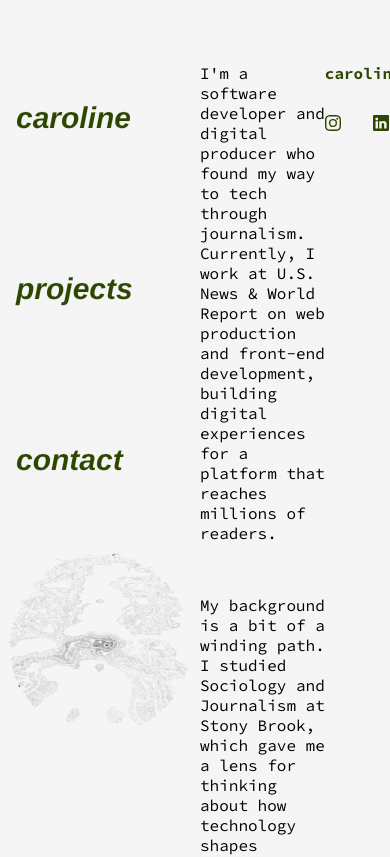
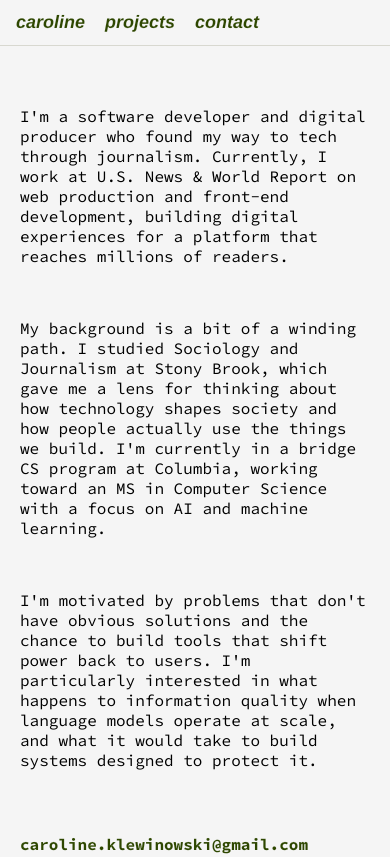
Before and after one commit to carolinekle/portfolio, a React (Vite) app: page /contact in a window 390 px wide. Shown: the top 857 px of the page. Built offline with nearby package versions, Linux system fonts and the light colour scheme.

Commit message:
new build

```diff
--- a/src/App.css
+++ b/src/App.css
@@ -1,4 +1,3 @@
-
 @import url('https://fonts.googleapis.com/css2?family=Source+Code+Pro:ital,wght@0,200..900;1,200..900&display=swap');
 
 .source-code-pro {
@@ -37,20 +36,12 @@
   height: 100vh;
   width: 100vw;
   background-image:  linear-gradient(to bottom, rgba(255,255,255,0), rgba(0,0,0, 0) 65%),url(../assets/master-crop.gif);
-  background-size: cover; /* or "contain" depending on what you want */
+  background-size: cover;
   background-position: center center;
   background-repeat: no-repeat;
   flex-direction: column;
   justify-content: center;
 }
-
-/* #wrapper{
-  display: flex;
-  flex-direction: column;
-  justify-content: center;
-  width:30rem;
-} */
-
 
 .welcome-section> a, a:link, a:visited{
   color:#2e4700 !important;
@@ -239,17 +230,10 @@ p{
   margin: auto;
 }
 
-@media only screen and (max-width: 600px) {
-  #projects {
-    flex-wrap: nowrap;
-  }
-}
-
 #exerpt{
   height: 85vh;
   display: flex;
   flex-direction: column;
-
 }
 
 li{
@@ -315,7 +299,6 @@ li{
   margin-top:2rem;
 }
 
-
 .sample > p{
   text-align: left;
 }
@@ -324,6 +307,7 @@ li{
   font-weight: bold;
   animation: bounce 1.5s;
 }
+
 .box{
   display: flex;
   justify-content: space-around;
@@ -334,3 +318,165 @@ li{
   -moz-osx-font-smoothing: grayscale;
   text-rendering: optimizeLegibility;
 }
+
+/* ─── MOBILE ─────────────────────────────────────────────── */
+
+@media only screen and (max-width: 768px) {
+
+  /* Root layout: stack nav above content */
+  #root {
+    flex-direction: column;
+  }
+
+  main {
+    width: 100%;
+  }
+
+  /* ── Home page ── */
+
+  .welcome-section {
+    width: 100vw;
+    padding: 1.5rem;
+    justify-content: flex-end;
+    padding-bottom: 3rem;
+    box-sizing: border-box;
+  }
+
+  .welcome-section > h1 {
+    font-size: 32px !important;
+    margin: 0.4rem 0 !important;
+  }
+
+  /* "projects" and "contact" are .right on desktop — reset on mobile */
+  .right {
+    align-self: flex-start;
+    margin-right: 0;
+  }
+
+  /* ── Nav (projects / contact pages) ── */
+
+  .nav {
+    flex-direction: row !important;
+    width: 100% !important;
+    height: auto !important;
+    margin-top: 0;
+    padding: 0.75rem 1rem;
+    position: sticky;
+    top: 0;
+    background-color: whitesmoke;
+    z-index: 100;
+    align-items: center;
+    justify-content: flex-start;
+    gap: 0.25rem;
+    border-bottom: 1px solid #d8d8d0;
+    box-sizing: border-box;
+  }
+
+  .nav > h1 {
+    font-size: 18px;
+    margin: 0 1rem 0 0 !important;
+    margin-top: 0 !important;
+    flex-basis: auto;
+  }
+
+  /* Hide the Ferro sketch on mobile — decorative only */
+  #fun {
+    display: none;
+  }
+
+  /* ── Projects page ── */
+
+  #container {
+    width: 100%;
+    padding: 0 1.25rem;
+    box-sizing: border-box;
+  }
+
+  #projects {
+    flex-direction: column;
+    width: 100%;
+    height: auto;
+    min-height: unset;
+    padding-bottom: 1rem;
+  }
+
+  .web, .editorial {
+    margin-top: 1.5rem;
+    margin-right: 0;
+  }
+
+  /* Hide hover image entirely — no hover on touch */
+  .hovered, .overlay {
+    display: none !important;
+  }
+
+  .bottom {
+    width: 100%;
+    height: auto;
+    min-height: unset;
+    padding: 1rem 0;
+    align-content: flex-start;
+  }
+
+  #exerpt {
+    height: auto;
+    width: 100%;
+  }
+
+  .sample {
+    width: 100%;
+    align-self: flex-start;
+  }
+
+  #sample-assets {
+    width: 100%;
+    align-self: center;
+    margin-top: 1rem;
+    display: flex;
+    flex-direction: column;
+    align-items: center;
+  }
+
+  /* Gallery: wrap images, smaller size, centered */
+  .gallery {
+    flex-wrap: wrap;
+    height: auto;
+    gap: 0.75rem;
+    justify-content: center;
+  }
+
+  .gallery img {
+    width: 140px !important;
+    height: 140px !important;
+  }
+
+  /* Make embedded iframes responsive */
+  .sample-vid {
+    width: 100%;
+  }
+
+  .sample-vid iframe {
+    width: 100% !important;
+    height: auto !important;
+    aspect-ratio: 16 / 9;
+  }
+
+  /* ── Contact page ── */
+
+  .box {
+    flex-direction: column !important;
+    width: 100%;
+    padding: 1.25rem;
+    box-sizing: border-box;
+  }
+
+  .about {
+    width: 100%;
+    margin-top: 1.5rem;
+  }
+
+  .contact {
+    margin-top: 2rem;
+  }
+
+}
--- a/src/components/Intro.jsx
+++ b/src/components/Intro.jsx
@@ -8,18 +8,16 @@ export default function Intro() {
         </p>
         <br />
         <p>
-        My background is a bit of a winding path.
-        I studied Sociology and Journalism at Stony Brook, which gave me a
-        lens for thinking about how technology shapes society and how people
-        actually use the things we build. This fall, I'm starting a master's in
-        Computer Science at Columbia, diving deeper into distributed systems and
-        exploring what a more decentralized web might look like.
+        My background is a bit of a winding path. I studied Sociology and Journalism at Stony Brook, which
+        gave me a lens for thinking about how technology
+        shapes society and how people actually use the things we build. I'm currently in a bridge CS program at
+        Columbia, working toward an MS in Computer Science with a focus on AI and machine learning.
         </p>
         <br />
         <p>
-       I'm motivated by problems that don't have obvious solutions and the chance to build
-        tools that shift power back to users. I'm particularly interested in projects that
-         question how we've structured online spaces and whether we can do better.
+        I'm motivated by problems that don't have obvious solutions and the chance to build tools that
+        shift power back to users. I'm particularly interested in what happens to information quality when
+        language models operate at scale, and what it would take to build systems designed to protect it.
         </p>
       </div>
     );
--- a/src/components/RenderProjects.jsx
+++ b/src/components/RenderProjects.jsx
@@ -11,13 +11,13 @@ const sample = {
         substances in therapeutic settings.
         </p><small>Associate Producer</small>`,
       category: 'editorial',
-      name:`Pschedelic therapy`,
+      name:`Psychedelic therapy`,
       asset:`<iframe width="560" height="315" src="https://www.youtube.com/embed/w6vnyJuHbi8?si=UafpkuYS9JyAauJ8" title="YouTube video player" frameborder="0" allow="accelerometer; autoplay; clipboard-write; encrypted-media; gyroscope; picture-in-picture; web-share" referrerpolicy="strict-origin-when-cross-origin" allowfullscreen></iframe>`,
       assetType:"iframe"
     },
     essex: {
       path: "../assets/Essex_Hemphill.jpg",
-      text: `<strong><i><a href="https://www.thecoffeehousedc.com/" target="_blank">Fierceness Served!</i>  |  Dec8 Productions</a></strong>
+      text: `<strong><i><a href="https://www.thecoffeehousedc.com/" target="_blank">Fierceness Served!</a></i>  |  Dec8 Productions</strong>
         <p>The Fierceness Served! The ENIKAlley Coffeehouse documentary focuses on
         the local history of a Black LGBT performance venue, rehearsal space,
         and meeting place for artists and political organizations in Washington, DC
@@ -50,7 +50,7 @@ const sample = {
     },
     strong: {
       path: "../assets/SafeStrong.jpg",
-      text: `<strong> <i><a href="https://sbpress.com/2021/03/coming-back-safe-and-strong/" target="_blank">"Coming Back Safe and Strong"</i> | Stony Brook Press</a></strong>
+      text: `<strong><i><a href="https://sbpress.com/2021/03/coming-back-safe-and-strong/" target="_blank">"Coming Back Safe and Strong"</a></i> | Stony Brook Press</strong>
         <p>I reported and wrote an article on Stony Brook University's Member Action Coalition SBU (MAC),
         a caucus within the United University Professions (UUP) union, challenging the administration's
         directive for professional staff to return to campus. Despite a statewide telecommuting agreement set to expire,
@@ -81,7 +81,7 @@ const sample = {
     },
     circa: {
       path: "../assets/circa.gif",
-      text: `<strong><a href=""><a href="https://glitch.motherboard.live" target="_blank">Glitch News</a> and <a href="https://glitch-cms.motherboard.live/login?next=/" target="_blank">Glitch CMS</a></strong>
+      text: `<strong><a href="https://glitch.motherboard.live" target="_blank">Glitch News</a> and <a href="https://glitch-cms.motherboard.live/login?next=/" target="_blank">Glitch CMS</a></strong>
         <p>A robust CMS and news platform built with Django, utilizing the Django ORM for efficient
         data modeling and database management across shared models for articles, authors,
         and section fronts. The platform supports customizable homepage layouts,
@@ -91,11 +91,12 @@ const sample = {
         and displays change history with Django Simple History, capturing user actions
         and timestamps for auditability. Media assets are managed through integration with
         DigitalOcean Spaces using Django-Storages, ensuring scalable and cloud-based file
-        storage
+        storage.
         </p><small>Software Engineer</small>`,
       category: 'web',
       name:`Glitch News and CMS`,
-      asset:""
+      asset:"",
+      assetType:"text"
     },
   };
 
@@ -104,9 +105,6 @@ const sample = {
     const [hoveredImage, setHoveredImage] = useState(null);
     const [sampleAsset, setSampleAsset] = useState(null);
     const [assetType, setAssetType] = useState(null);
-
-
-
 
     const handleMouseOver = (key) => {
       setHoveredImage(sample[key].path);
@@ -118,7 +116,7 @@ const sample = {
 
     const handleClick = (key) => {
       setSelectedSample(sample[key].text);
-      setSampleAsset(sample[key].asset)
+      setSampleAsset(sample[key].asset);
       setAssetType(sample[key].assetType);
     };
 
@@ -157,10 +155,7 @@ const sample = {
     };
 
     return (
-
-
       <div id="container">
-
         <div id="projects">
           <div className="web">
             <h2><i>Web</i></h2>
@@ -175,7 +170,6 @@ const sample = {
               {renderItems('editorial')}
             </ul>
           </div>
-
         </div>
         {hoveredImage && (
           <img className="hovered" src={hoveredImage} alt="Hovered project" style={{ height: '200px', width: '200px', objectFit: 'cover' }} />
@@ -185,7 +179,7 @@ const sample = {
             <div id="exerpt">
               <div className="sample" dangerouslySetInnerHTML={{ __html: selectedSample }} />
               <div id="sample-assets" style={{ width: '70%'}}>
-              {renderAssets()}
+                {renderAssets()}
               </div>
             </div>
           </div>
```
